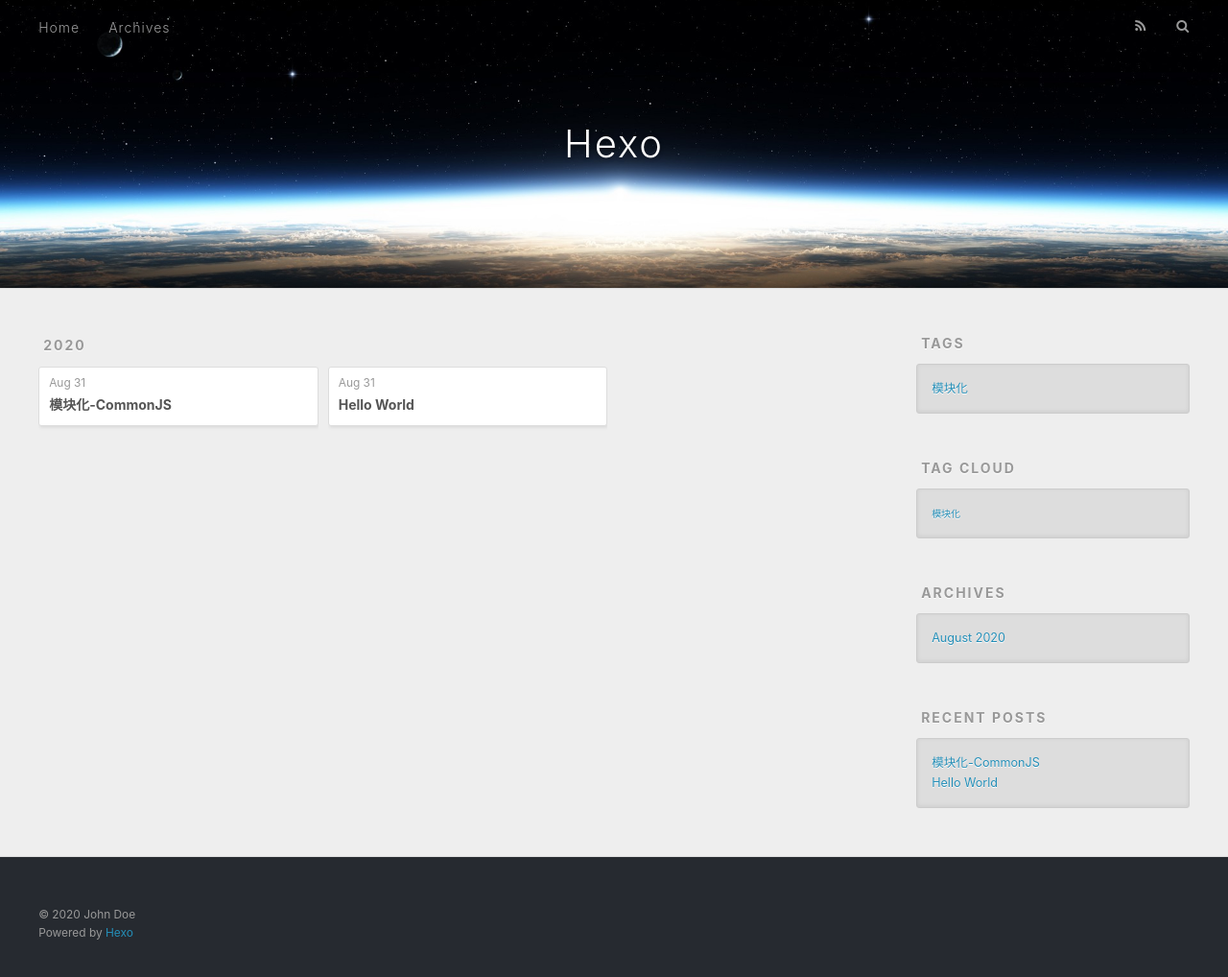
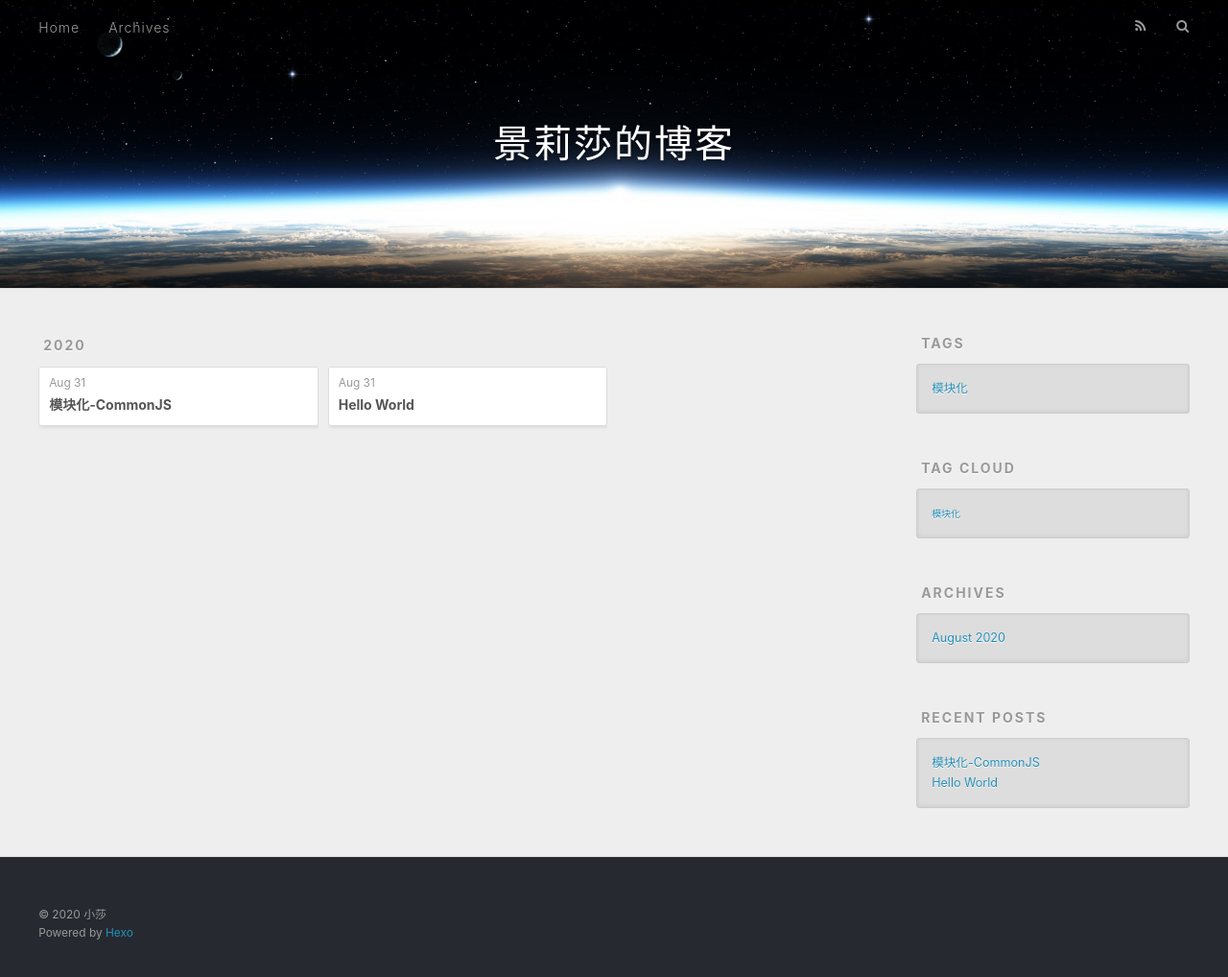
Before and after one commit to jinglisha/jinglisha.github.io, a plain HTML site: page archives/2020/08/index.html in a window 1280 px wide. Shown: the whole page at 96% size. Drawn offline with nearby package versions, Linux system fonts and the light colour scheme.

Commit message:
Site updated: 2020-08-31 19:13:06

```diff
--- a/archives/2020/08/index.html
+++ b/archives/2020/08/index.html
@@ -5,17 +5,17 @@
 
 
 
-  <title>Archives: 2020/8 | Hexo</title>
+  <title>Archives: 2020/8 | 景莉莎的博客</title>
   <meta name="viewport" content="width=device-width, initial-scale=1, maximum-scale=1">
   <meta property="og:type" content="website">
-<meta property="og:title" content="Hexo">
+<meta property="og:title" content="景莉莎的博客">
 <meta property="og:url" content="http://yoursite.com/archives/2020/08/index.html">
-<meta property="og:site_name" content="Hexo">
+<meta property="og:site_name" content="景莉莎的博客">
 <meta property="og:locale" content="en_US">
-<meta property="article:author" content="John Doe">
+<meta property="article:author" content="小莎">
 <meta name="twitter:card" content="summary">
 
-    <link rel="alternate" href="/atom.xml" title="Hexo" type="application/atom+xml">
+    <link rel="alternate" href="/atom.xml" title="景莉莎的博客" type="application/atom+xml">
 
 
     <link rel="icon" href="/favicon.png">
@@ -36,7 +36,7 @@
   <div id="header-outer" class="outer">
     <div id="header-title" class="inner">
       <h1 id="logo-wrap">
-        <a href="/" id="logo">Hexo</a>
+        <a href="/" id="logo">景莉莎的博客</a>
       </h1>
 
     </div>
@@ -178,7 +178,7 @@
 
   <div class="outer">
     <div id="footer-info" class="inner">
-      &copy; 2020 John Doe<br>
+      &copy; 2020 小莎<br>
       Powered by <a href="http://hexo.io/" target="_blank">Hexo</a>
     </div>
   </div>
```
Also changed, not shown: 2020/08/31/hello-world/index.html (+6 -6 lines), 2020/08/31/模块化-CommonJS/index.html (+6 -6 lines), archives/2020/index.html (+7 -7 lines), archives/index.html (+7 -7 lines), index.html (+7 -7 lines), tags/模块化/index.html (+7 -7 lines).
